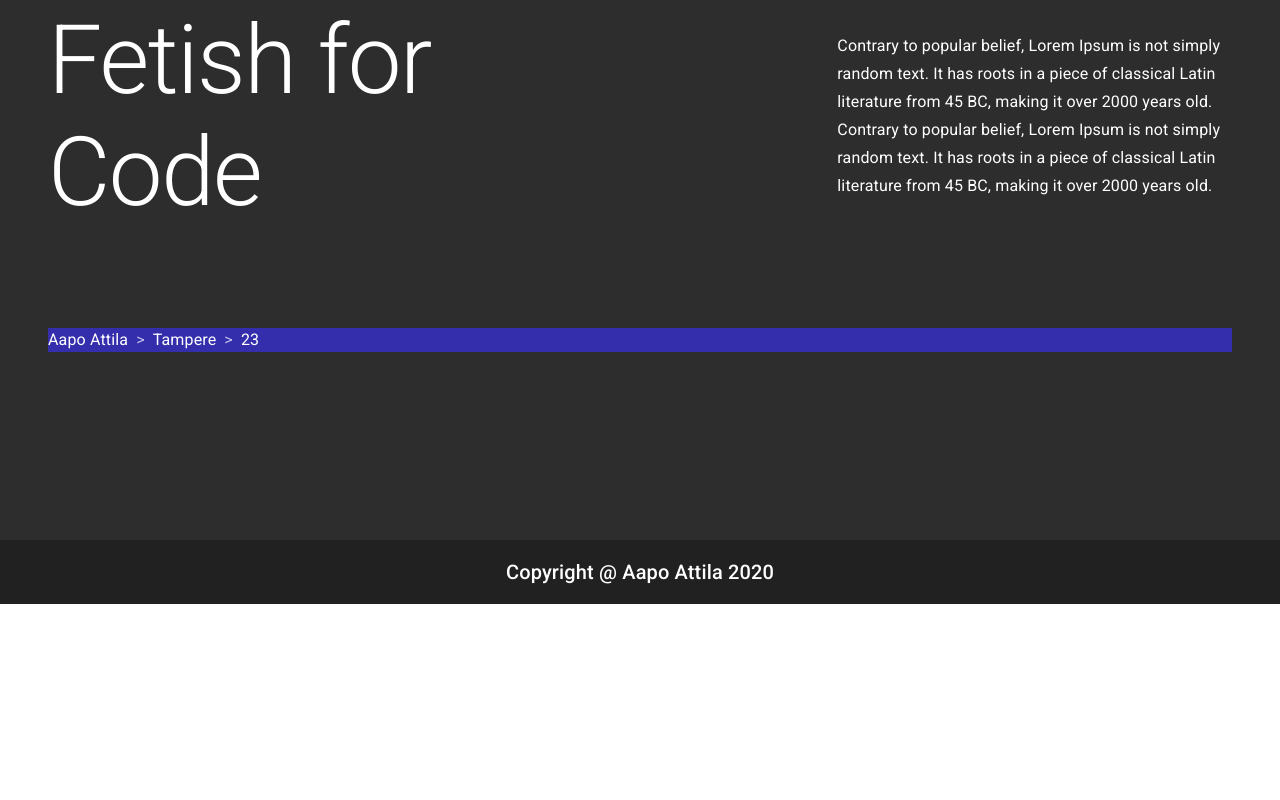
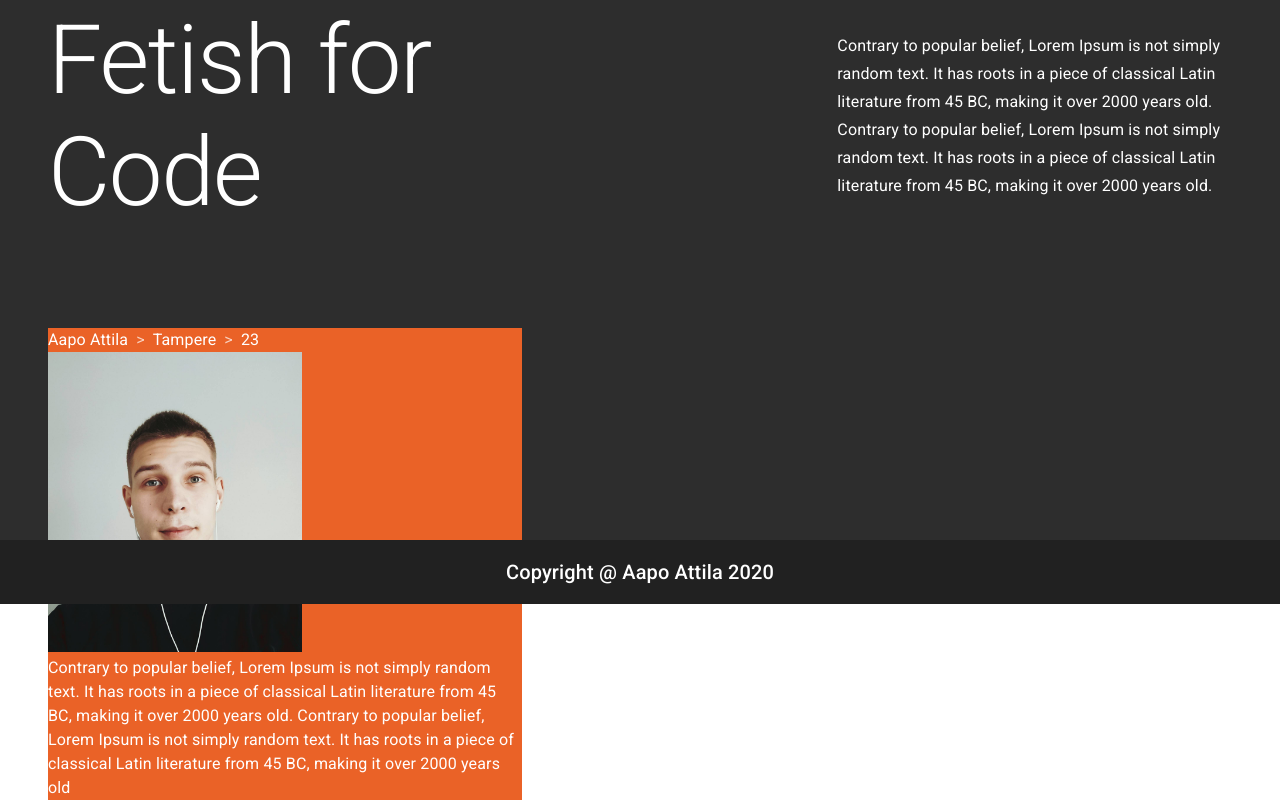
Before and after one commit to Hunnisoturi/cv-public, a React (Create React App) app: page / in a window 1280 px wide. Shown: the part 196-996 px from the top of the page. Before the commit the page ends 800 px from the top, so only its background shows below. Built offline with nearby package versions, Linux system fonts and the light colour scheme.

Commit message:
added a placeholder personal info card

```diff
--- a/src/components/About.jsx
+++ b/src/components/About.jsx
@@ -2,13 +2,16 @@ import React from 'react';
 import { Trans } from 'react-i18next';
 import { Container, Grid, Breadcrumbs, Typography } from '@material-ui/core';
 import { makeStyles } from '@material-ui/core/styles';
+
+import portrait from '../assets/portrait.jpg';
 
 const styles = makeStyles(theme => ({
   container: {
     paddingTop: '100px',
   },
   gridContainer: {
-    background: theme.palette.secondary.main,
+    width: '40%',
+    background: theme.palette.primary.main,
     color: '#ffffff',
   },
 }));
@@ -18,7 +21,7 @@ const About = () => {
 
   return (
     <Container maxWidth="xl" className={classes.container}>
-      <Grid container className={classes.gridContainer}>
+      <Grid container className={classes.gridContainer} direction="column">
         <Grid item>
           <Breadcrumbs separator=">" aria-label="breadcrumb" component="p">
             <Typography color="textPrimary" component="p">
@@ -32,6 +35,14 @@ const About = () => {
             </Typography>
           </Breadcrumbs>
         </Grid>
+        <Grid item>
+          <img alt="portrait" src={portrait} height={300} />
+        </Grid>
+        <Grid item>
+          <Typography>
+            <Trans i18nKey="selfDescription" />
+          </Typography>
+        </Grid>
       </Grid>
     </Container>
   );
--- a/src/translations/en/translation.json
+++ b/src/translations/en/translation.json
@@ -6,5 +6,6 @@
   "home": "Home",
   "introText": "Contrary to popular belief, Lorem Ipsum is not simply random text. It has roots in a piece of classical Latin literature from 45 BC, making it over 2000 years old. Contrary to popular belief, Lorem Ipsum is not simply random text. It has roots in a piece of classical Latin literature from 45 BC, making it over 2000 years old.",
   "language": "Language",
-  "portfolio": "Portfolio"
+  "portfolio": "Portfolio",
+  "selfDescription": "Contrary to popular belief, Lorem Ipsum is not simply random text. It has roots in a piece of classical Latin literature from 45 BC, making it over 2000 years old. Contrary to popular belief, Lorem Ipsum is not simply random text. It has roots in a piece of classical Latin literature from 45 BC, making it over 2000 years old"
 }
--- a/src/translations/fi/translation.json
+++ b/src/translations/fi/translation.json
@@ -6,5 +6,6 @@
   "home": "Etusivu",
   "introText": "Contrary to popular belief, Lorem Ipsum is not simply random text. It has roots in a piece of classical Latin literature from 45 BC, making it over 2000 years old. Contrary to popular belief, Lorem Ipsum is not simply random text. It has roots in a piece of classical Latin literature from 45 BC, making it over 2000 years old.",
   "language": "Kieli",
-  "portfolio": "Portfolio"
+  "portfolio": "Portfolio",
+  "selfDescription": "Contrary to popular belief, Lorem Ipsum is not simply random text. It has roots in a piece of classical Latin literature from 45 BC, making it over 2000 years old. Contrary to popular belief, Lorem Ipsum is not simply random text. It has roots in a piece of classical Latin literature from 45 BC, making it over 2000 years old"
 }
```
Also changed, not shown: src/assets/portrait.jpg (renamed from public/portrait.jpg).
